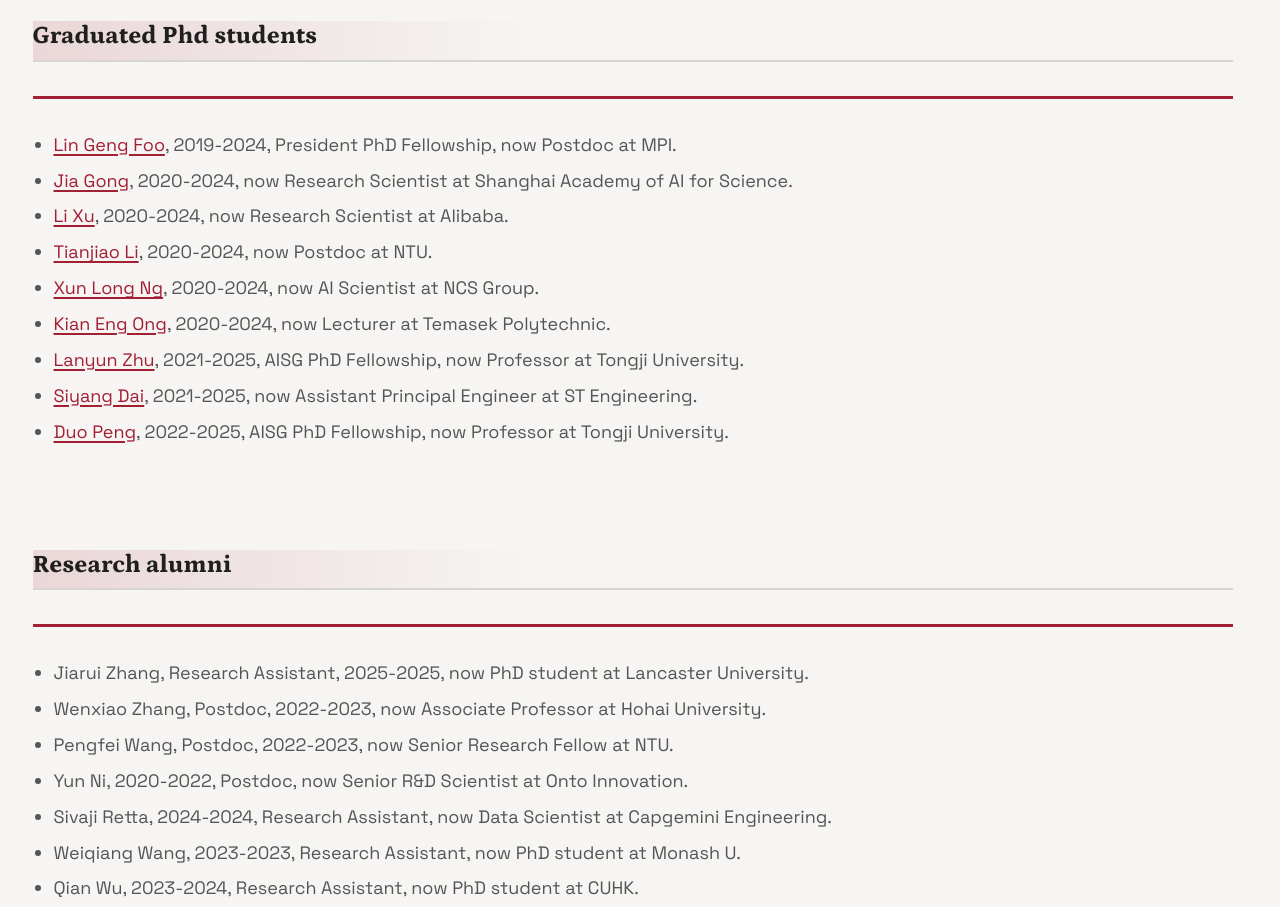
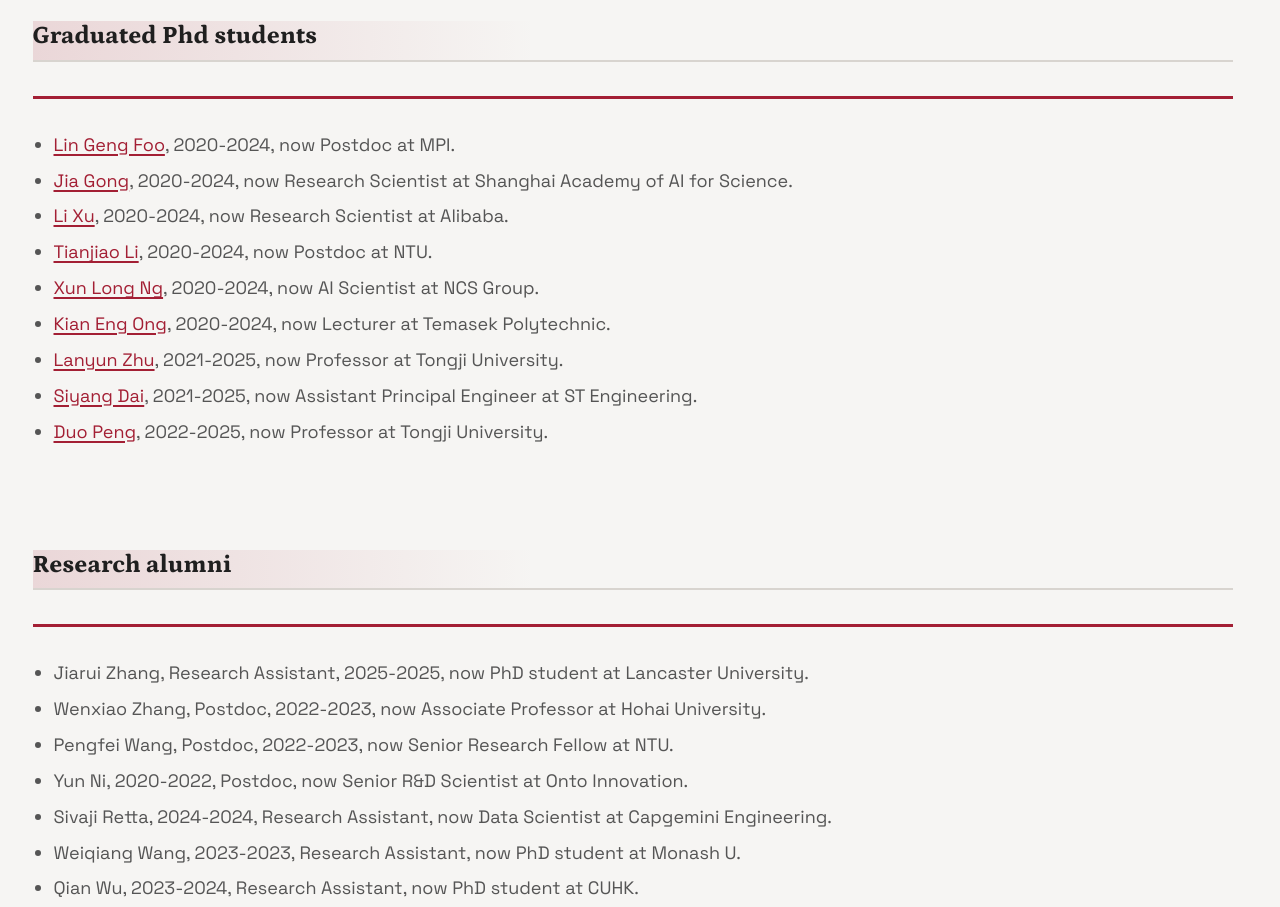
Before and after one commit to MPIL-lab/lab-webpage, a plain HTML site: page people/index.html in a window 1280 px wide. Shown: the part 2360-3267 px from the top of the page. Drawn offline with Linux system fonts and the light colour scheme.

Commit message:
Update timeline entries for Lin Geng Foo and others

```diff
--- a/people/index.html
+++ b/people/index.html
@@ -74,15 +74,15 @@
           </div>
           <article class="timeline">
             <ul class="content-list">
-              <li><a href="https://scholar.google.com/citations?hl=zh-CN&amp;user=BDEOhasAAAAJ">Lin Geng Foo</a>, 2019-2024, President PhD Fellowship, now Postdoc at MPI.</li>
+              <li><a href="https://scholar.google.com/citations?hl=zh-CN&amp;user=BDEOhasAAAAJ">Lin Geng Foo</a>, 2020-2024, now Postdoc at MPI.</li>
               <li><a href="https://scholar.google.com/citations?hl=zh-CN&amp;user=ZV-ThegAAAAJ">Jia Gong</a>, 2020-2024, now Research Scientist at Shanghai Academy of AI for Science.</li>
               <li><a href="https://scholar.google.com/citations?hl=zh-CN&amp;user=eZWXOqYAAAAJ">Li Xu</a>, 2020-2024, now Research Scientist at Alibaba.</li>
               <li><a href="https://scholar.google.com/citations?hl=zh-CN&amp;user=so6xMg8AAAAJ">Tianjiao Li</a>, 2020-2024, now Postdoc at NTU.</li>
               <li><a href="https://scholar.google.com/citations?hl=zh-CN&amp;user=7wcY9PYAAAAJ">Xun Long Ng</a>, 2020-2024, now AI Scientist at NCS Group.</li>
               <li><a href="https://scholar.google.com/citations?hl=zh-CN&amp;user=3hLm8PoAAAAJ">Kian Eng Ong</a>, 2020-2024, now Lecturer at Temasek Polytechnic.</li>
-              <li><a href="https://scholar.google.com/citations?hl=zh-CN&amp;user=urOSnlQAAAAJ">Lanyun Zhu</a>, 2021-2025, AISG PhD Fellowship, now Professor at Tongji University.</li>
+              <li><a href="https://scholar.google.com/citations?hl=zh-CN&amp;user=urOSnlQAAAAJ">Lanyun Zhu</a>, 2021-2025, now Professor at Tongji University.</li>
               <li><a href="https://scholar.google.com/citations?hl=zh-CN&amp;user=AUlWRWAAAAAJ">Siyang Dai</a>, 2021-2025, now Assistant Principal Engineer at ST Engineering.</li>
-              <li><a href="https://scholar.google.com/citations?hl=zh-CN&amp;user=DixuxWQAAAAJ">Duo Peng</a>, 2022-2025, AISG PhD Fellowship, now Professor at Tongji University.</li>
+              <li><a href="https://scholar.google.com/citations?hl=zh-CN&amp;user=DixuxWQAAAAJ">Duo Peng</a>, 2022-2025, now Professor at Tongji University.</li>
             </ul>
           </article>
         </section>
```
